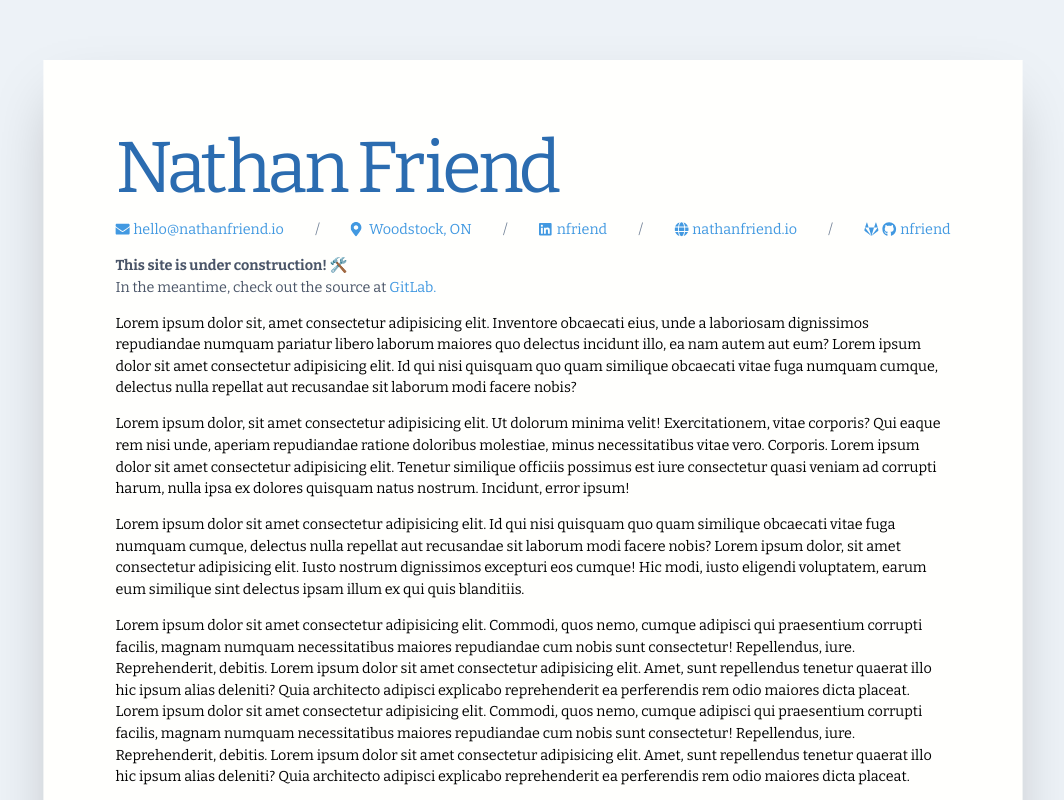
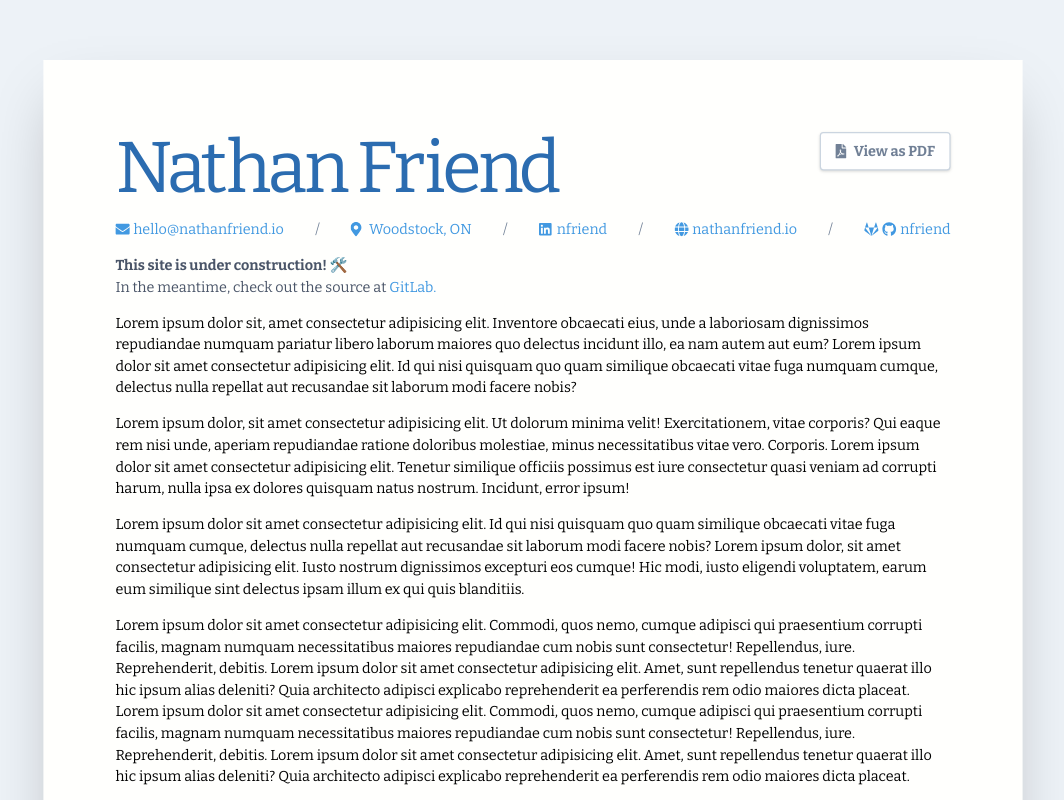
Before and after one commit to nfriend/nuxt-resume, a Nuxt app: page / in a window 1280 px wide. Shown: the top 800 px of the page, without its empty margins (107-1171 px from the left). Built offline with nearby package versions, Linux system fonts and the light colour scheme.

Commit message:
Add "View as PDF" button

```diff
--- a/assets/css/global.css
+++ b/assets/css/global.css
@@ -10,7 +10,7 @@ body {
   -webkit-text-size-adjust: 100%;
 }
 
-a {
+a:not(.btn) {
   @apply text-blue-500;
 
   &:hover {
@@ -78,4 +78,8 @@ address {
   a {
     @apply text-black !important;
   }
+
+  .btn {
+    @apply hidden;
+  }
 }
--- a/components/header/Header.vue
+++ b/components/header/Header.vue
@@ -1,9 +1,12 @@
 <template>
   <header>
-    <h1 class="flex-grow flex-shrink-0">
-      <Kerned :letters="title" />
-    </h1>
-    <section class="flex-shink-0">
+    <div class="flex items-start">
+      <h1 class="flex-grow flex-shrink-0">
+        <Kerned :letters="title" />
+      </h1>
+      <PdfLink />
+    </div>
+    <section>
       <ContactInfo />
     </section>
   </header>
@@ -12,10 +15,11 @@
 <script>
 import Kerned from '../utility/Kerned';
 import ContactInfo from './ContactInfo';
+import PdfLink from './PdfLink';
 import { resumeData } from '~/resume-data';
 
 export default {
-  components: { Kerned, ContactInfo },
+  components: { Kerned, ContactInfo, PdfLink },
   computed: {
     title() {
       return resumeData.title;
--- /dev/null
+++ b/components/header/PdfLink.vue
@@ -0,0 +1,17 @@
+<template>
+  <a
+    class="btn flex items-center bg-white hover:bg-gray-100 active:bg-gray-200 text-gray-600 hover:text-gray-700 active:text-gray-800 font-semibold py-2 px-4 border border-gray-400 rounded shadow"
+    href="/Nathan Friend - Résumé.pdf"
+  >
+    <Icon type="pdf" class="mr-1" />
+    View as PDF
+  </a>
+</template>
+
+<script>
+import Icon from '~/components/utility/Icon';
+
+export default {
+  components: { Icon },
+};
+</script>
--- a/components/utility/Icon.vue
+++ b/components/utility/Icon.vue
@@ -103,6 +103,21 @@
       d="M165.9 397.4c0 2-2.3 3.6-5.2 3.6-3.3.3-5.6-1.3-5.6-3.6 0-2 2.3-3.6 5.2-3.6 3-.3 5.6 1.3 5.6 3.6zm-31.1-4.5c-.7 2 1.3 4.3 4.3 4.9 2.6 1 5.6 0 6.2-2s-1.3-4.3-4.3-5.2c-2.6-.7-5.5.3-6.2 2.3zm44.2-1.7c-2.9.7-4.9 2.6-4.6 4.9.3 2 2.9 3.3 5.9 2.6 2.9-.7 4.9-2.6 4.6-4.6-.3-1.9-3-3.2-5.9-2.9zM244.8 8C106.1 8 0 113.3 0 252c0 110.9 69.8 205.8 169.5 239.2 12.8 2.3 17.3-5.6 17.3-12.1 0-6.2-.3-40.4-.3-61.4 0 0-70 15-84.7-29.8 0 0-11.4-29.1-27.8-36.6 0 0-22.9-15.7 1.6-15.4 0 0 24.9 2 38.6 25.8 21.9 38.6 58.6 27.5 72.9 20.9 2.3-16 8.8-27.1 16-33.7-55.9-6.2-112.3-14.3-112.3-110.5 0-27.5 7.6-41.3 23.6-58.9-2.6-6.5-11.1-33.3 2.6-67.9 20.9-6.5 69 27 69 27 20-5.6 41.5-8.5 62.8-8.5s42.8 2.9 62.8 8.5c0 0 48.1-33.6 69-27 13.7 34.7 5.2 61.4 2.6 67.9 16 17.7 25.8 31.5 25.8 58.9 0 96.5-58.9 104.2-114.8 110.5 9.2 7.9 17 22.9 17 46.4 0 33.7-.3 75.4-.3 83.6 0 6.5 4.6 14.4 17.3 12.1C428.2 457.8 496 362.9 496 252 496 113.3 383.5 8 244.8 8zM97.2 352.9c-1.3 1-1 3.3.7 5.2 1.6 1.6 3.9 2.3 5.2 1 1.3-1 1-3.3-.7-5.2-1.6-1.6-3.9-2.3-5.2-1zm-10.8-8.1c-.7 1.3.3 2.9 2.3 3.9 1.6 1 3.6.7 4.3-.7.7-1.3-.3-2.9-2.3-3.9-2-.6-3.6-.3-4.3.7zm32.4 35.6c-1.6 1.3-1 4.3 1.3 6.2 2.3 2.3 5.2 2.6 6.5 1 1.3-1.3.7-4.3-1.3-6.2-2.2-2.3-5.2-2.6-6.5-1zm-11.4-14.7c-1.6 1-1.6 3.6 0 5.9 1.6 2.3 4.3 3.3 5.6 2.3 1.6-1.3 1.6-3.9 0-6.2-1.4-2.3-4-3.3-5.6-2z"
     ></path>
   </svg>
+
+  <svg
+    v-else-if="type === 'pdf'"
+    aria-hidden="true"
+    focusable="false"
+    role="img"
+    xmlns="http://www.w3.org/2000/svg"
+    viewBox="0 0 512 512"
+  >
+    <title>PDF</title>
+    <path
+      fill="currentColor"
+      d="M181.9 256.1c-5-16-4.9-46.9-2-46.9 8.4 0 7.6 36.9 2 46.9zm-1.7 47.2c-7.7 20.2-17.3 43.3-28.4 62.7 18.3-7 39-17.2 62.9-21.9-12.7-9.6-24.9-23.4-34.5-40.8zM86.1 428.1c0 .8 13.2-5.4 34.9-40.2-6.7 6.3-29.1 24.5-34.9 40.2zM248 160h136v328c0 13.3-10.7 24-24 24H24c-13.3 0-24-10.7-24-24V24C0 10.7 10.7 0 24 0h200v136c0 13.2 10.8 24 24 24zm-8 171.8c-20-12.2-33.3-29-42.7-53.8 4.5-18.5 11.6-46.6 6.2-64.2-4.7-29.4-42.4-26.5-47.8-6.8-5 18.3-.4 44.1 8.1 77-11.6 27.6-28.7 64.6-40.8 85.8-.1 0-.1.1-.2.1-27.1 13.9-73.6 44.5-54.5 68 5.6 6.9 16 10 21.5 10 17.9 0 35.7-18 61.1-61.8 25.8-8.5 54.1-19.1 79-23.2 21.7 11.8 47.1 19.5 64 19.5 29.2 0 31.2-32 19.7-43.4-13.9-13.6-54.3-9.7-73.6-7.2zM377 105L279 7c-4.5-4.5-10.6-7-17-7h-6v128h128v-6.1c0-6.3-2.5-12.4-7-16.9zm-74.1 255.3c4.1-2.7-2.5-11.9-42.8-9 37.1 15.8 42.8 9 42.8 9z"
+    ></path>
+  </svg>
 </template>
 
 <script>
@@ -120,6 +135,7 @@ export default {
           'linkedin',
           'gitlab',
           'github',
+          'pdf',
         ].includes(name),
       required: true,
     },
--- a/tailwind.config.js
+++ b/tailwind.config.js
@@ -37,6 +37,19 @@ module.exports = {
       },
     },
   },
-  variants: {},
+  variants: [
+    'responsive',
+    'group-hover',
+    'focus-within',
+    'first',
+    'last',
+    'odd',
+    'even',
+    'hover',
+    'focus',
+    'active',
+    'visited',
+    'disabled',
+  ],
   plugins: [],
 };
```
